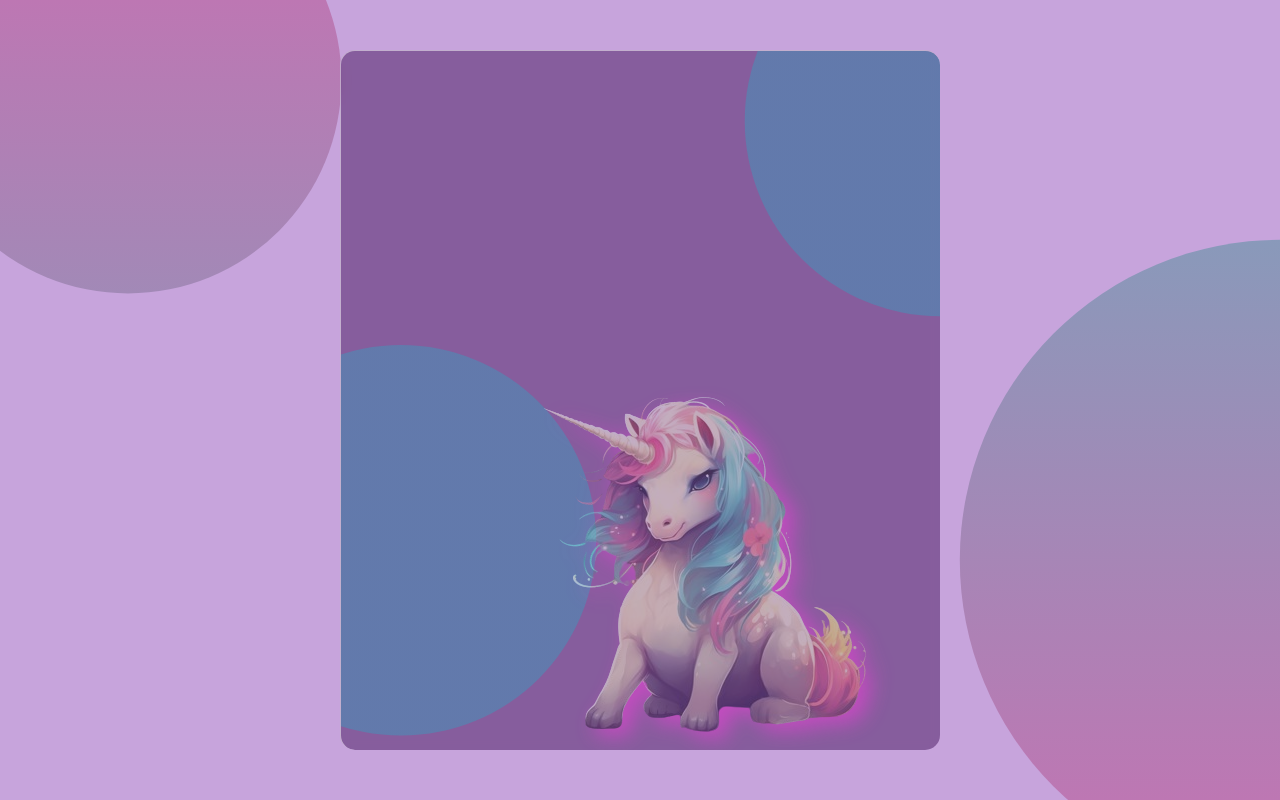
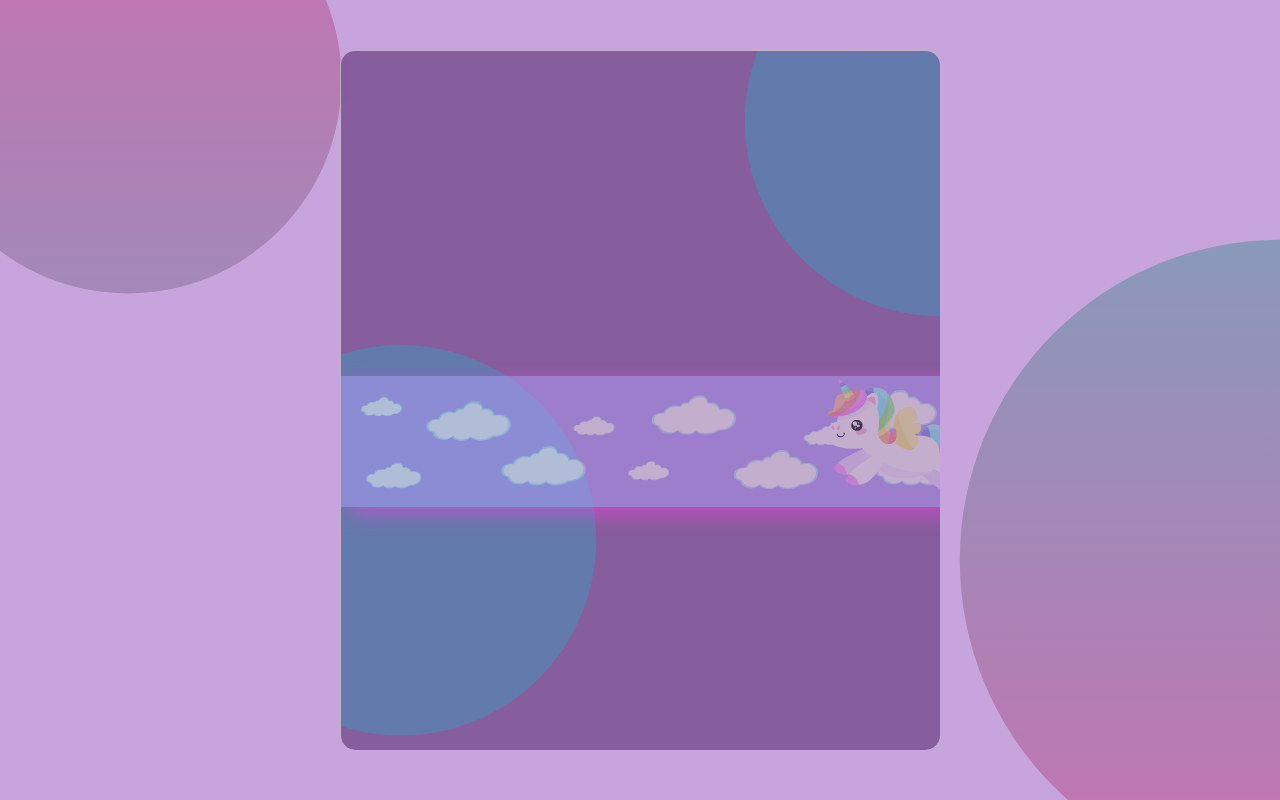
Before and after one commit to sebasyounko990/Invitacion-Cumplea-os, a plain HTML site: page index.html in a window 1280 px wide. Drawn offline with Linux system fonts and the light colour scheme.

Commit message:
Proyecto Tarjeta Cumpleños

```diff
--- a/index.html
+++ b/index.html
@@ -14,7 +14,7 @@
         <div class="container">
             <div class="card">
                 <div class="img">
-                    <img src="/img/unicornio-1.png" alt="">
+                    <img src="/img/unicornio-2.gif" alt="">
                 </div>
                 <div class="content">
 
```
